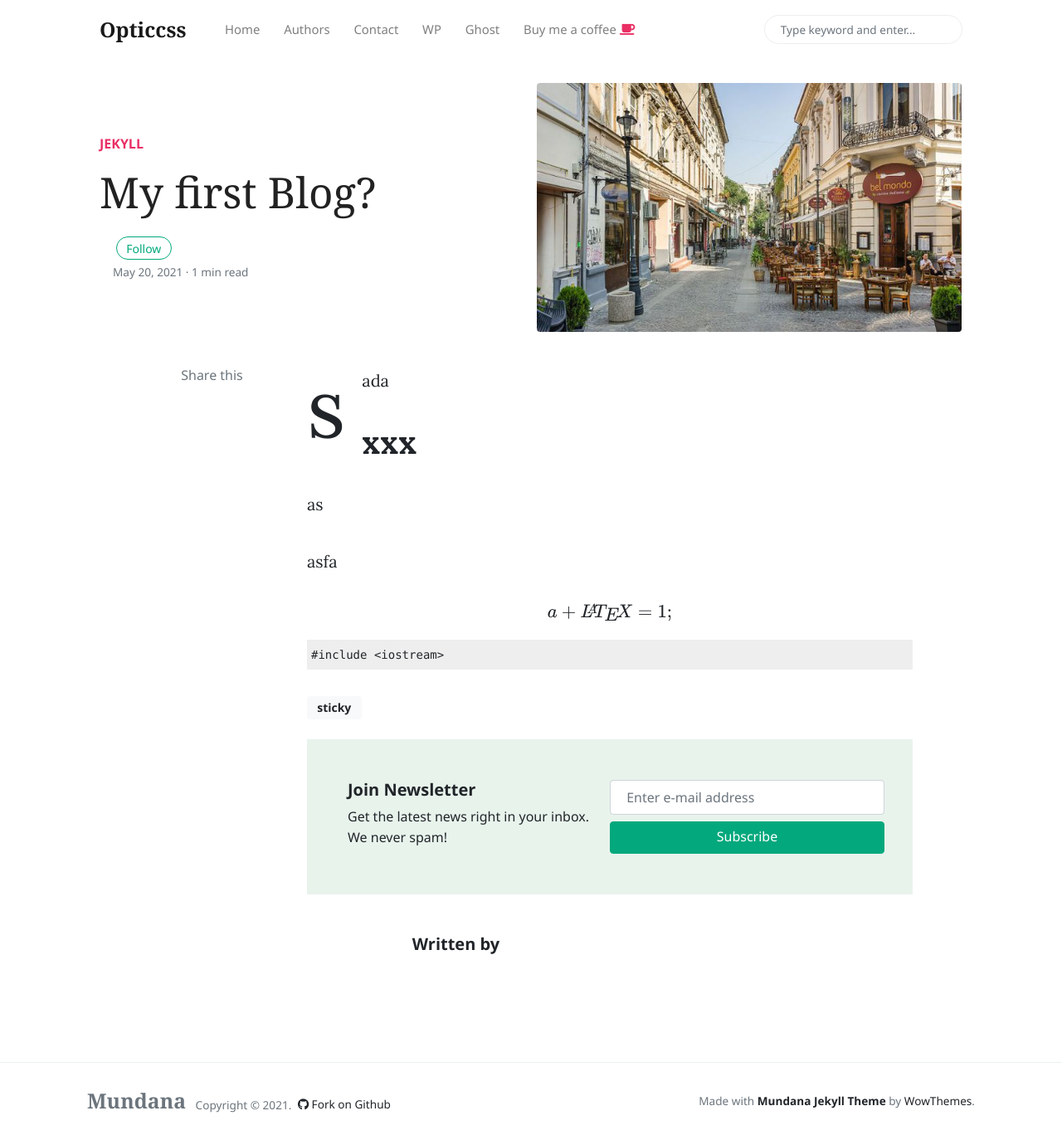
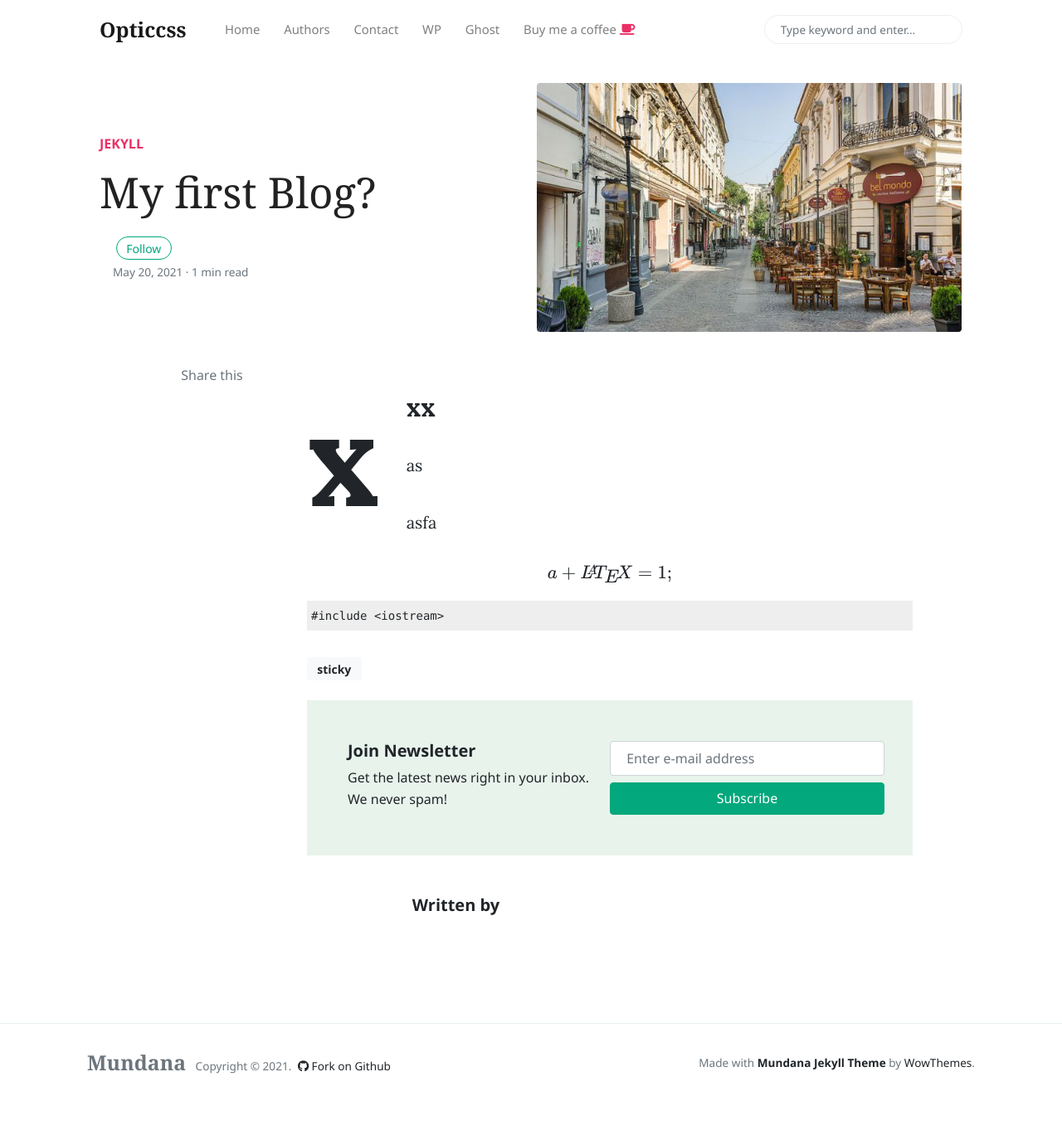
Before and after one commit to Opticcss/Opticcss.github.io, a Jekyll site: the page built from _posts/2021-05-20-My First Blog.md, in a window 1280 px wide and 1374 px high. Shown: the whole window at 83% size. Built offline with Jekyll 4.4.1, drawn with Linux system fonts in a browser that asks for light colours; nearby versions of some CDN libraries; formulas are drawn with MathJax 3; comment, search, counter and statistics services are not loaded.

Commit message:
Update 2021-05-20-My First Blog.md

```diff
--- a/_posts/2021-05-20-My First Blog.md
+++ b/_posts/2021-05-20-My First Blog.md
@@ -6,10 +6,6 @@ categories: [ Jekyll ]
 image: assets/images/home.jpg
 tags: [sticky]
 ---
-
-sada
-
-
 
 <head>
     <script src="https://cdn.mathjax.org/mathjax/latest/MathJax.js?config=TeX-AMS-MML_HTMLorMML" type="text/javascript"></script>
@@ -22,14 +18,7 @@ sada
         });
     </script>
 </head>
-
-
-
-
-
-
-
-# xxx
+## xxx
 
 as
 
```
